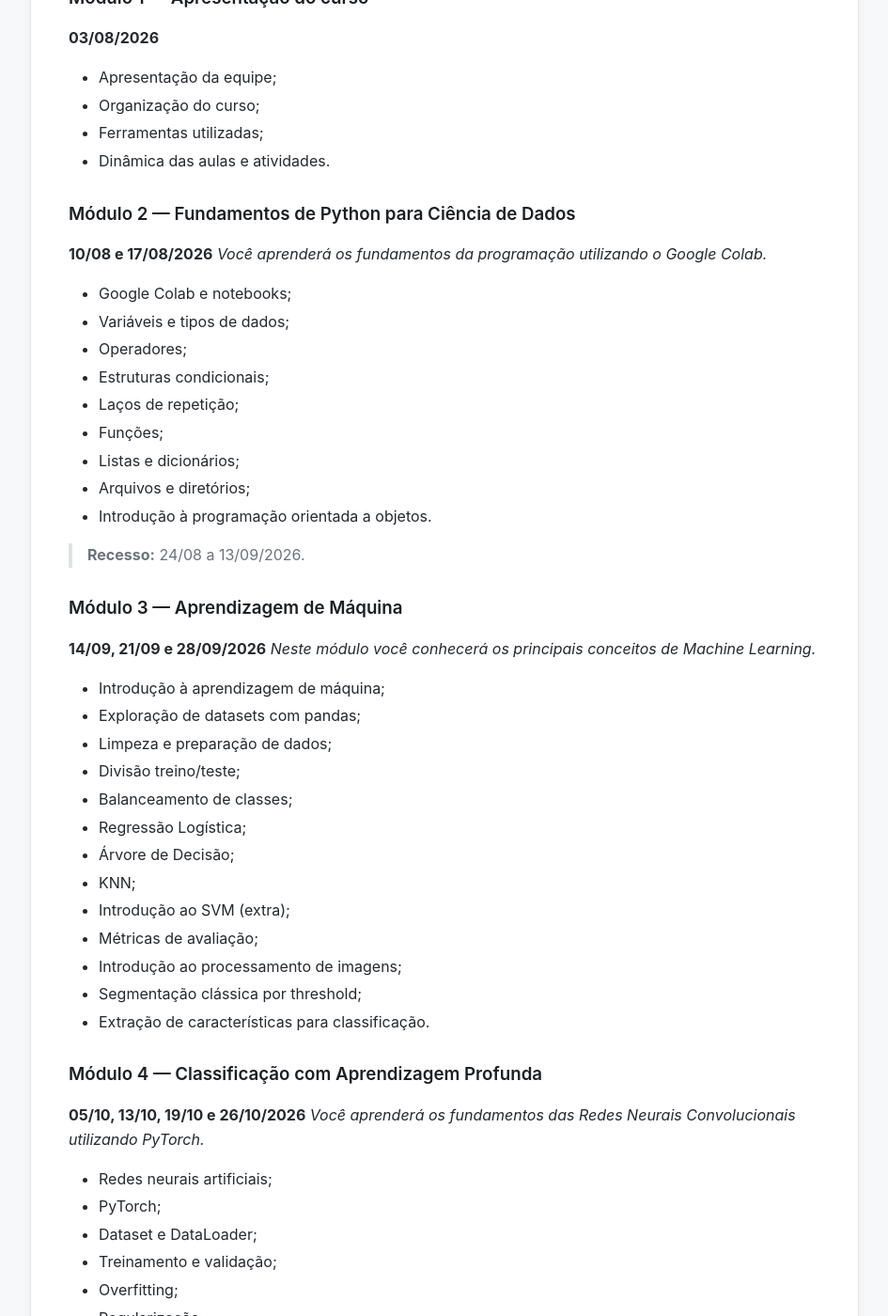
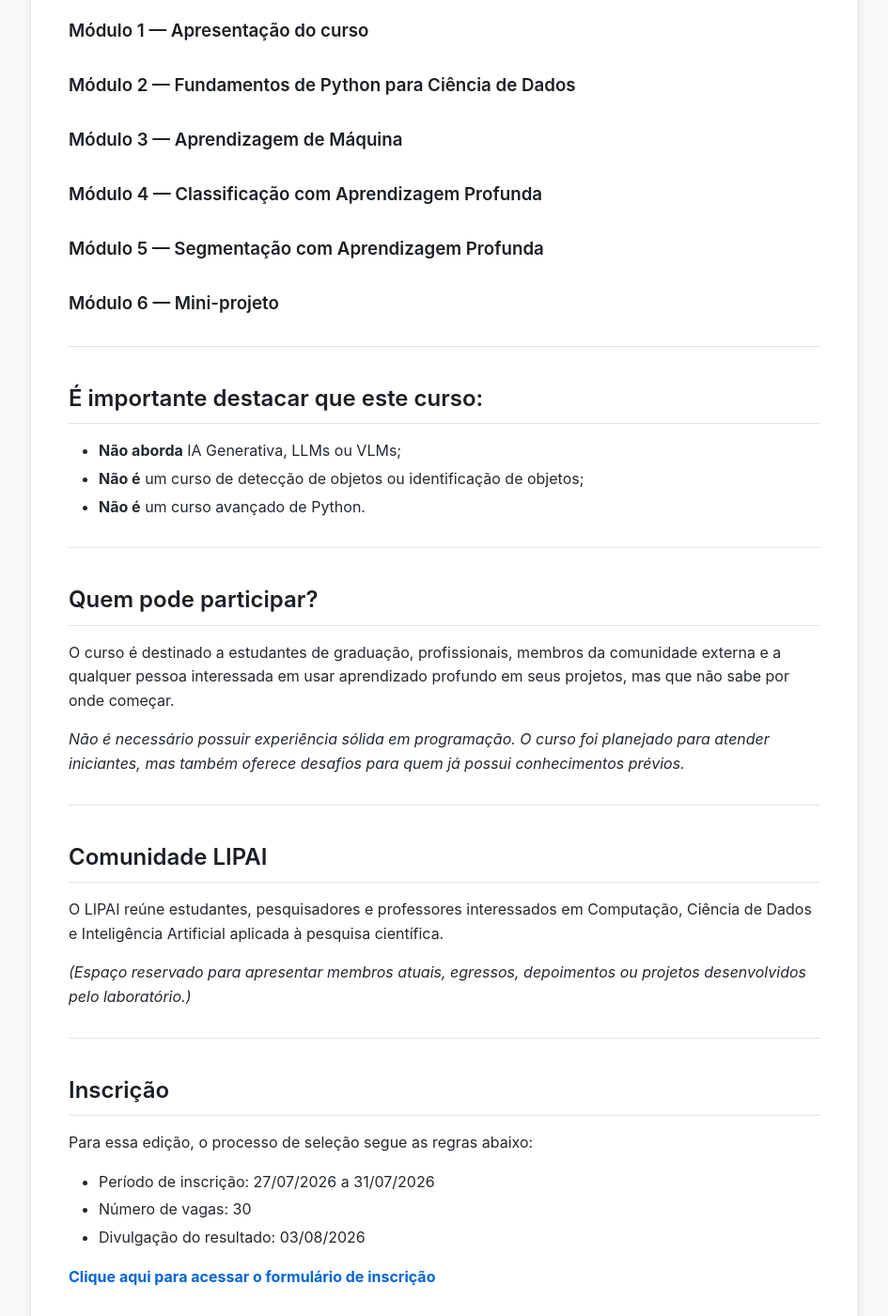
Before and after one commit to LIPAI-Org/onboarding, a Jekyll site: the page built from index.md, in a window 1280 px wide and 1400 px high, scrolled down 908 px. Shown: the whole window at 94% size, without its empty margins (167-1112 px from the left). Built offline with Jekyll 4.4.1, drawn with Linux system fonts in a browser that asks for light colours; some of the changed text lies outside the part shown.

Commit message:
Revise onboarding course details and title
Updated course title and content for clarity and detail.

```diff
--- a/index.md
+++ b/index.md
@@ -3,7 +3,7 @@ layout: default
 title: "Início - Onboarding LIPAI"
 ---
 
-# Onboarding LIPAI - Pesquisa Científica
+# Programadores no Onboarding LIPAI e Pesquisa Científica: Formação Aberta em Computação
 ## Curso de extensão gratuito
 ### Laboratório Interdisciplinar de Processamento e Análise de Imagens (LIPAI)
 
@@ -14,133 +14,41 @@ Aprenda programação e Inteligência Artificial aplicada à pesquisa científic
 ---
 
 ## Sobre o Curso
-O **Onboarding LIPAI** é um curso online de extensão voltado para quem deseja aprender programação e Inteligência Artificial de forma prática, desenvolvendo projetos com dados e imagens reais.
+O *Programadores no Onboarding LIPAI e Pesquisa Científica: Formação Aberta em Computação* é um curso online de extensão voltado para quem deseja aprender programação e Inteligência Artificial de forma prática, desenvolvendo projetos com dados e imagens reais.
 
-Ao longo de aproximadamente quatro meses, você evoluirá desde os primeiros passos em Python até a construção de um mini-projeto utilizando técnicas de Aprendizagem de Máquina e Aprendizagem Profunda para classificação e segmentação de imagens.
+Ao longo do curso você aprenderá desde os primeiros passos em Python até a construção de um projeto utilizando técnicas de aprendizagem profunda para classificação e segmentação de imagens com dados reais.
 
 O curso busca aproximar a universidade da sociedade por meio da formação gratuita em computação e IA aplicada à pesquisa científica.
-
-Os encontros serão online.
 
 ---
 
 ## O que você vai aprender
 
 ### Módulo 1 — Apresentação do curso
-**03/08/2026**
-* Apresentação da equipe;
-* Organização do curso;
-* Ferramentas utilizadas;
-* Dinâmica das aulas e atividades.
 
 ### Módulo 2 — Fundamentos de Python para Ciência de Dados
-**10/08 e 17/08/2026**
-*Você aprenderá os fundamentos da programação utilizando o Google Colab.*
-* Google Colab e notebooks;
-* Variáveis e tipos de dados;
-* Operadores;
-* Estruturas condicionais;
-* Laços de repetição;
-* Funções;
-* Listas e dicionários;
-* Arquivos e diretórios;
-* Introdução à programação orientada a objetos.
-
-> **Recesso:** 24/08 a 13/09/2026.
 
 ### Módulo 3 — Aprendizagem de Máquina
-**14/09, 21/09 e 28/09/2026**
-*Neste módulo você conhecerá os principais conceitos de Machine Learning.*
-* Introdução à aprendizagem de máquina;
-* Exploração de datasets com pandas;
-* Limpeza e preparação de dados;
-* Divisão treino/teste;
-* Balanceamento de classes;
-* Regressão Logística;
-* Árvore de Decisão;
-* KNN;
-* Introdução ao SVM (extra);
-* Métricas de avaliação;
-* Introdução ao processamento de imagens;
-* Segmentação clássica por threshold;
-* Extração de características para classificação.
 
 ### Módulo 4 — Classificação com Aprendizagem Profunda
-**05/10, 13/10, 19/10 e 26/10/2026**
-*Você aprenderá os fundamentos das Redes Neurais Convolucionais utilizando PyTorch.*
-* Redes neurais artificiais;
-* PyTorch;
-* Dataset e DataLoader;
-* Treinamento e validação;
-* Overfitting;
-* Regularização;
-* Dropout;
-* CNNs (LeNet, AlexNet, VGG, ResNet);
-* Data Augmentation;
-* Transfer Learning;
-* Fine-tuning;
-* Ensemble.
 
 ### Módulo 5 — Segmentação com Aprendizagem Profunda
-**03/11 e 09/11/2026**
-* Classificação × Segmentação;
-* Máscaras binárias;
-* Dataset OralEpitheliumDB;
-* Divisão dos dados;
-* Métricas Dice e IoU;
-* FCN;
-* U-Net;
-* Comparação entre arquiteturas.
 
 ### Módulo 6 — Mini-projeto
-**16/11, 23/11, 30/11 e 07/12/2026**
-Na etapa final do curso, cada participante desenvolverá um mini-projeto aplicando os conhecimentos adquiridos.
-Os projetos envolvem experimentos com classificação e/ou segmentação de imagens utilizando datasets reais e são apresentados publicamente ao final do curso.
 
 ---
 
-## O que este curso NÃO é
-Para alinhar expectativas, é importante destacar que este curso:
+## É importante destacar que este curso:
 * **Não aborda** IA Generativa, LLMs ou VLMs;
 * **Não é** um curso de detecção de objetos ou identificação de objetos;
 * **Não é** um curso avançado de Python.
 
-*Os conteúdos de programação são apresentados gradualmente. Ferramentas como NumPy, pandas, PyTorch, Git e terminal são introduzidas apenas quando passam a ser necessárias durante o curso.*
-
 ---
 
 ## Quem pode participar?
-O curso é destinado a:
-* Estudantes de graduação;
-* Professores;
-* Profissionais;
-* Membros da comunidade externa;
-* Qualquer pessoa interessada em programação, Ciência de Dados ou Inteligência Artificial.
+O curso é destinado a estudantes de graduação, profissionais, membros da comunidade externa e a qualquer pessoa interessada em usar aprendizado profundo em seus projetos, mas que não sabe por onde começar.
 
 *Não é necessário possuir experiência sólida em programação. O curso foi planejado para atender iniciantes, mas também oferece desafios para quem já possui conhecimentos prévios.*
-
----
-
-## O que esperamos dos participantes
-Esperamos que os participantes:
-* Participem regularmente dos encontros;
-* Realizem as atividades propostas;
-* Entreguem os laboratórios e notebooks do curso;
-* Possuam acesso ao Google Colab, Microsoft Teams e uma conta Google.
-
----
-
-## Ferramentas utilizadas
-Durante o curso serão utilizadas, conforme a necessidade de cada módulo:
-* Python
-* Google Colab
-* Jupyter Notebook
-* pandas
-* matplotlib
-* scikit-learn
-* PyTorch
-* GitHub
-* Microsoft Teams
 
 ---
 
@@ -151,20 +59,14 @@ O LIPAI reúne estudantes, pesquisadores e professores interessados em Computaç
 
 ---
 
-## Edital - Processo de Seleção
+## Inscrição
 Para essa edição, o processo de seleção segue as regras abaixo:
 
-* Período de inscrição: [data de início] a [data de encerramento] (a definir)
+* Período de inscrição: 27/07/2026 a 31/07/2026
 * Número de vagas: 30
-* Critério de seleção: ordem de inscrição — as vagas são preenchidas por ordem de chegada, até completar o número total de vagas disponíveis
-* Divulgação do resultado: [data] (a definir)
+* Divulgação do resultado: 03/08/2026
 
----
-
-## Inscrição
-As inscrições para o Onboarding LIPAI já estão abertas e são realizadas por meio do nosso formulário eletrônico.
-
-**[Clique aqui para acessar o formulário de inscrição](https://docs.google.com/forms/d/e/1FAIpQLSdca_3RaK2qaUBPX9EE5e_4U03jY7oLfauwLO6i3m7mHskQeg/viewform?usp=dialog)**
+**[Clique aqui para acessar o formulário de inscrição]([https://docs.google.com/forms/d/e/1FAIpQLSdca_3RaK2qaUBPX9EE5e_4U03jY7oLfauwLO6i3m7mHskQeg/viewform?usp=dialog](https://github.com/LIPAI-Org/onboarding/blob/main/ORIENTA%C3%87%C3%95ES%20PARA%20INSCRI%C3%87%C3%83O.pdf))**
 
 ---
 
```
